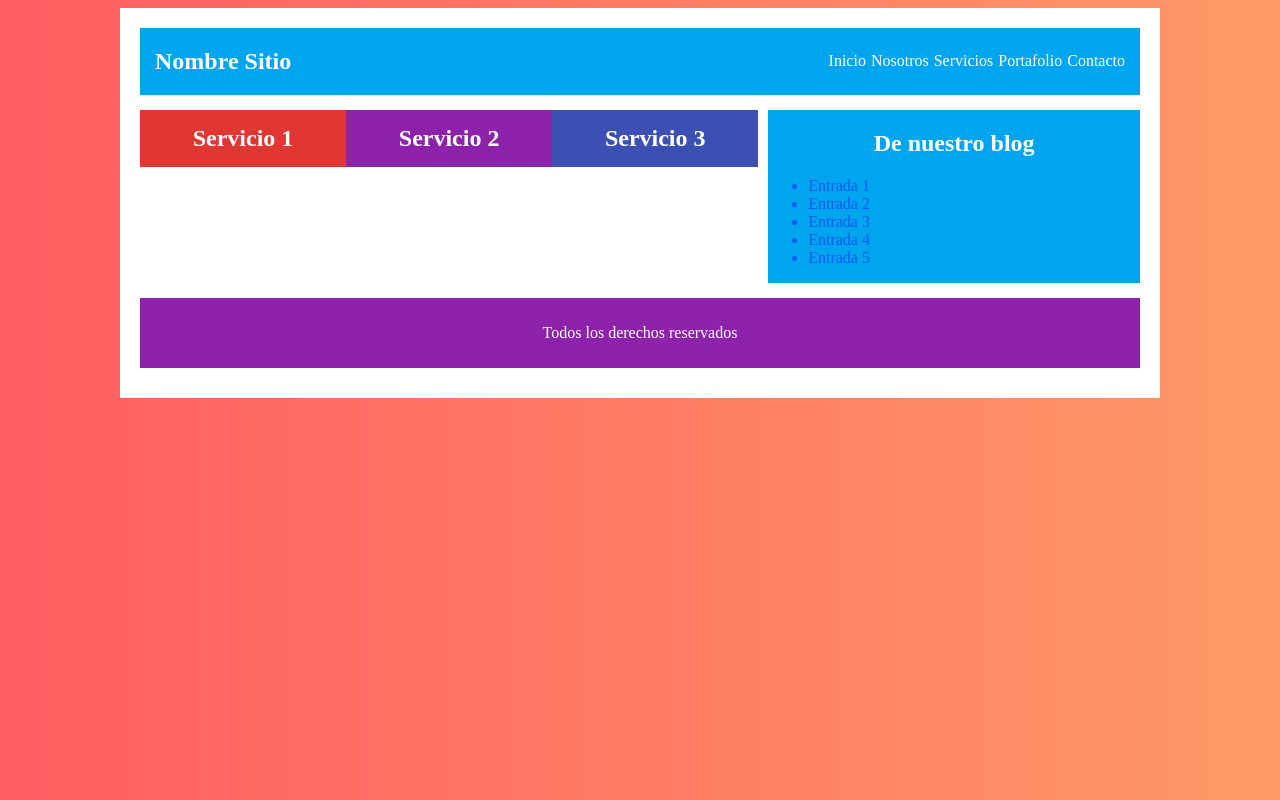
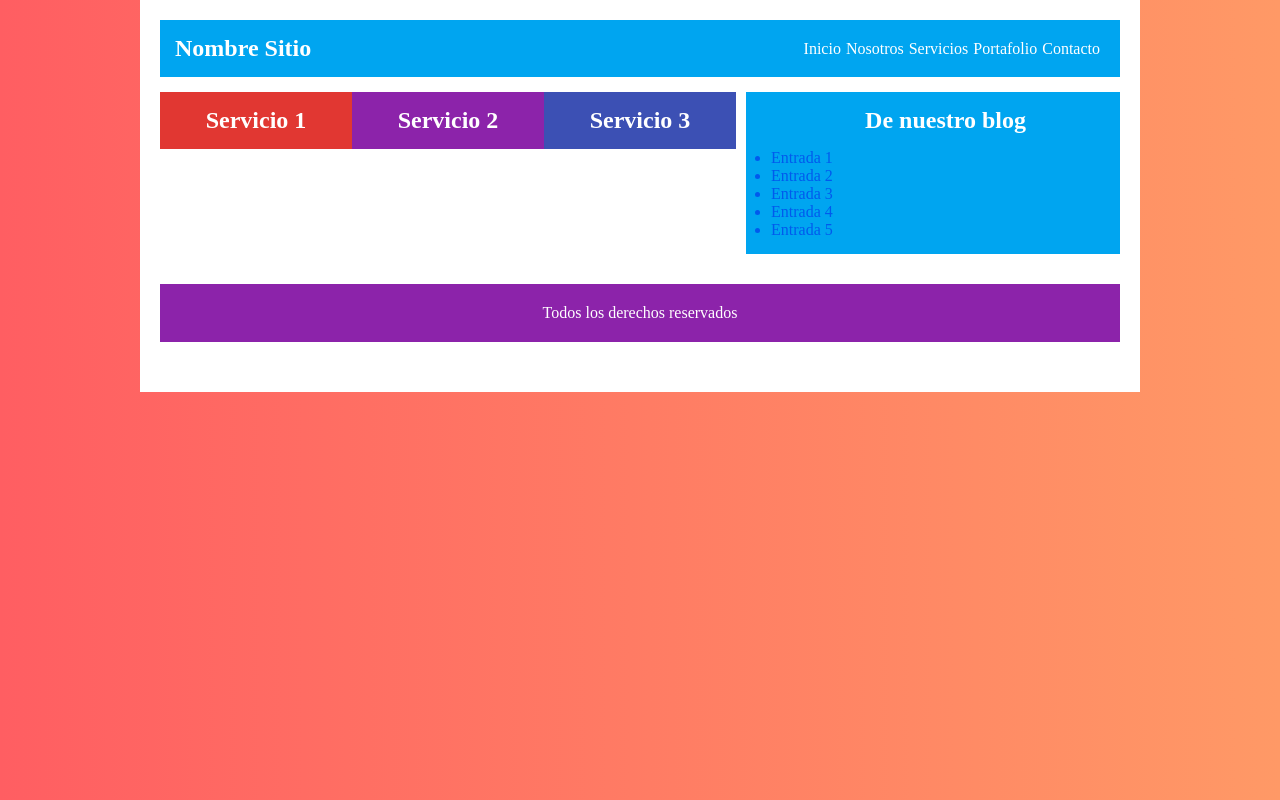
Before and after one commit to joseecvas/PR-CTICA-FLEXBOX, a plain HTML site: page index.html in a window 1280 px wide. Drawn offline with Linux system fonts and the light colour scheme.

Commit message:
commit final

```diff
--- a/CSS/estilos.css
+++ b/CSS/estilos.css
@@ -1,8 +1,8 @@
 *{
     color: white;
-}
-body{
-    background: linear-gradient(to right, #ff5e62, #ff9966);
+    margin: 0;
+    padding: 0;
+    box-sizing: border-box;
 }
 .container{
     margin: 0 auto;
@@ -13,39 +13,45 @@ body{
 header{
     background-color: #00a5f0;
     display: flex;
-    flex-direction: row;
+    flex-direction: column;
     justify-content: space-between;
-    padding: 0px 15px;
+    padding: 15px 15px;
+}
+header h1{
+    text-align: center;
 }
 nav {
     display: flex;
     flex-flow: row wrap;
-    justify-content: space-between;
-    align-items: flex-start;
+    justify-content: space-around;
     align-content: center;
-    gap: 5px;
+}
+nav p{
+    margin-right: 5px;
 }
 div{
     display: flex;
-    flex-direction: row-reverse;
+    flex-direction: column;
     margin: 15px 0px;
-    gap: 10px;
 }
 aside{
     background-color: #00a5f0;
-    flex-grow: 2;
+    padding-top: 15px;
+    padding-left: 25px;
+    padding-bottom: 15px;
 }
 aside li{
     color: #005aed
 }
 aside h2{
     text-align: center;
+    padding-bottom: 15px;
 }
 main{
     display: flex;
     flex-direction: row;
-    flex-grow: 3;
     align-items: flex-start;
+    margin-top: 15px
 }
 .servicio{
     display: flex;
@@ -69,24 +75,29 @@ footer{
     display: flex;
     background-color: #8c23aa;
     justify-content: space-around;
-    margin: 10px 0px;
-    padding: 10px 0px;
+    margin: 30px 0px;
+    padding: 20px 0px;
 }
-@media (max-width: 768px) {
+@media (min-width: 768px) {
     body {
-      background:none;
+      background: linear-gradient(to right, #ff5e62, #ff9966);
     }
     header{
-        flex-direction: column;
-    }
-    header h1{
-        text-align: center;
+        flex-direction: row;
     }
     nav{
         padding: 0;
-        justify-content: space-around;
+        justify-content: space-between;
     }
     div{
-        flex-direction: column;
+        flex-direction: row-reverse;
+    }
+    main{
+        flex-basis: 60%;
+        margin-right: 10px;
+        margin-top: 0;
+    }
+    aside{
+        flex-grow: 1;
     }
 }
```
